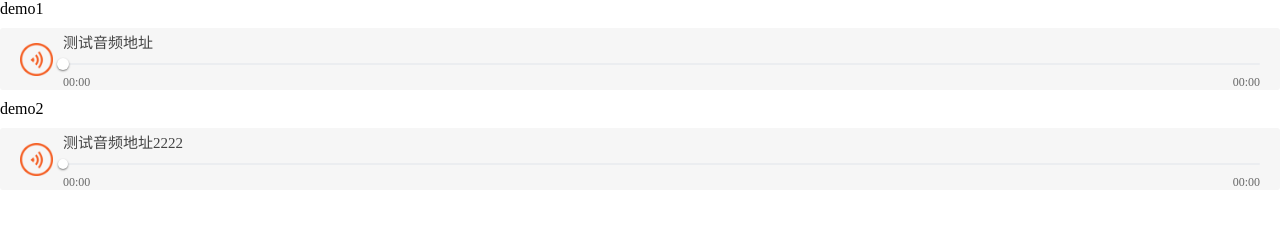
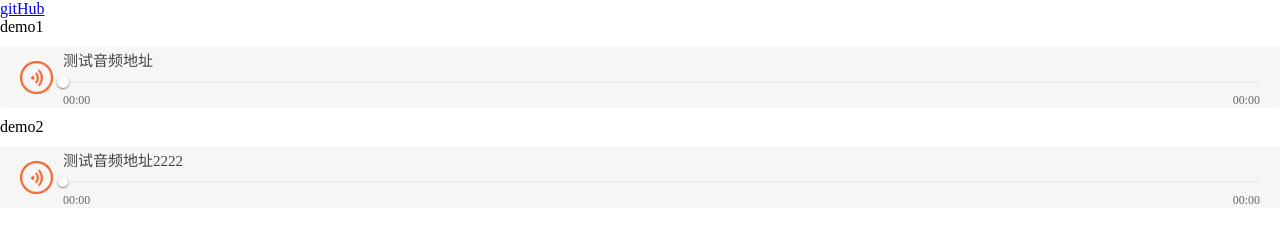
Before and after one commit to Shenjieping/v-audio-player, a website: page public/index.html in a window 1280 px wide. Drawn offline with Linux system fonts and the light colour scheme.

Commit message:
add github url

```diff
--- a/public/index.html
+++ b/public/index.html
@@ -10,6 +10,7 @@
   <script src="./../dist/audioPlayer.js"></script>
 </head>
 <body>
+  <p><a href="https://github.com/Shenjieping/v-audio-player" target="_blank">gitHub</a></p>
   <p>demo1</p>
   <div class="audio-player player1" data-index="1"></div>
   <p>demo2</p>
```
